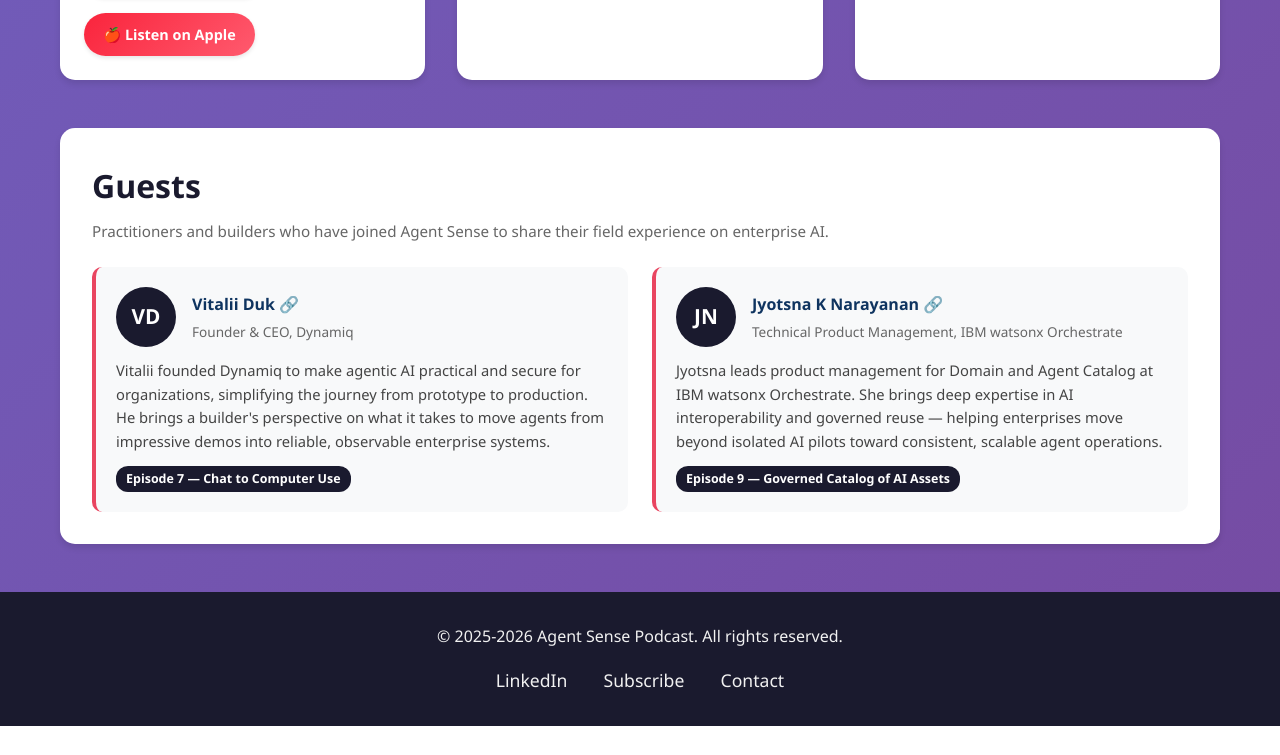
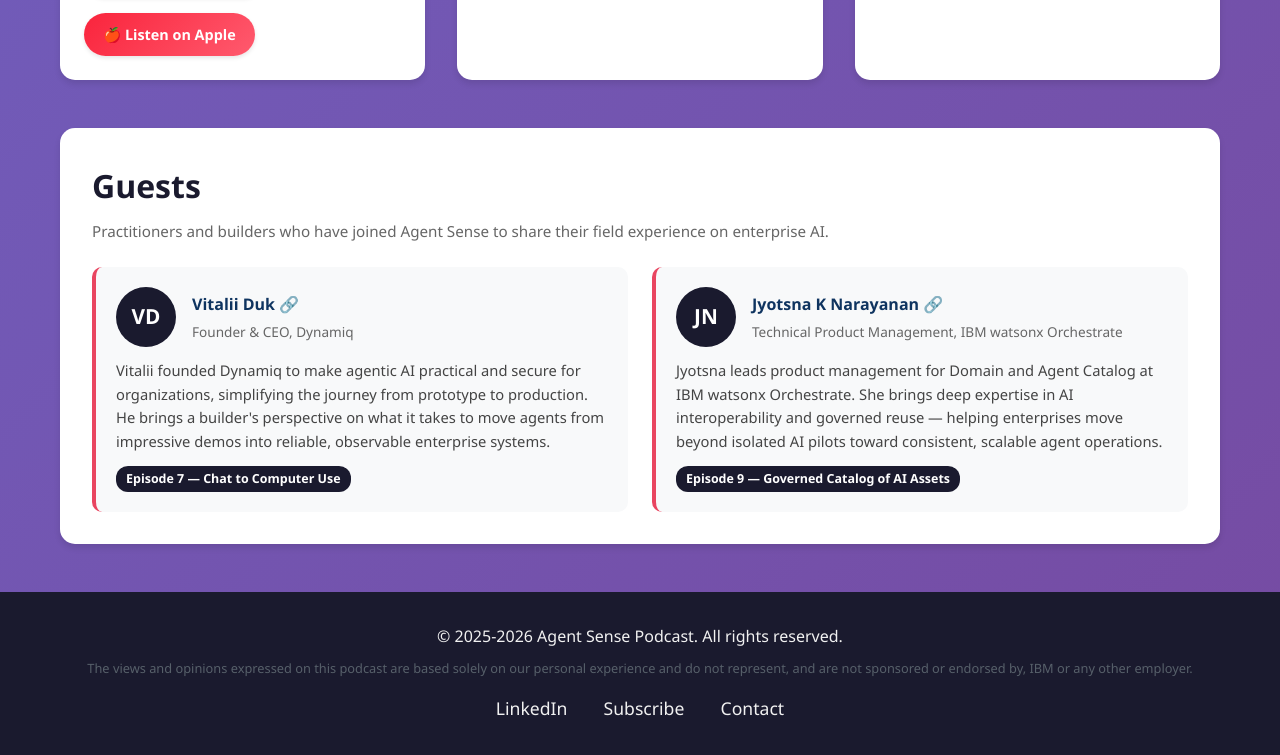
Before and after one commit to magg2021/agent-sense-podcast, a plain HTML site: page index.html in a window 1280 px wide. Shown: the part 4613-5368 px from the top of the page. Before the commit the page ends 5339 px from the top, so only its background shows below. Drawn offline with Linux system fonts and the light colour scheme.

Commit message:
Add legal disclaimer to footer

```diff
--- a/index.html
+++ b/index.html
@@ -886,6 +886,9 @@
     <footer>
         <div class="container">
             <p>&copy; 2025-2026 Agent Sense Podcast. All rights reserved.</p>
+            <p style="font-size: 0.8rem; color: #57606a; margin-top: 0.5rem;">
+                The views and opinions expressed on this podcast are based solely on our personal experience and do not represent, and are not sponsored or endorsed by, IBM or any other employer.
+            </p>
             <div class="social-links">
                 <a href="https://www.linkedin.com/company/agent-sense/" target="_blank">LinkedIn</a>
                 <a href="https://www.linkedin.com/in/monika-aggarwal-3b82816/" target="_blank">Subscribe</a>
```
